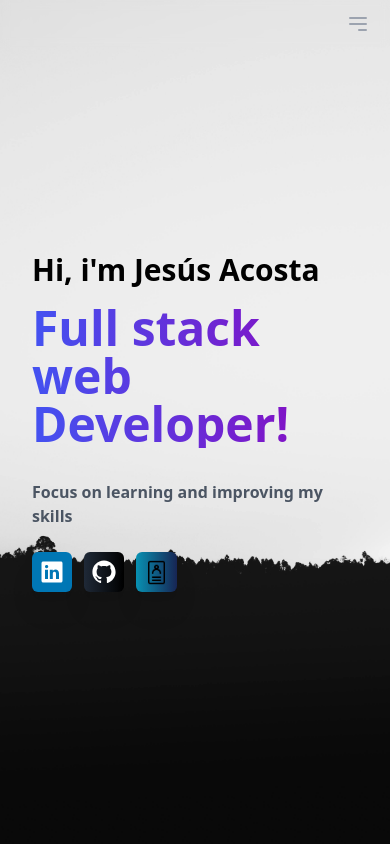
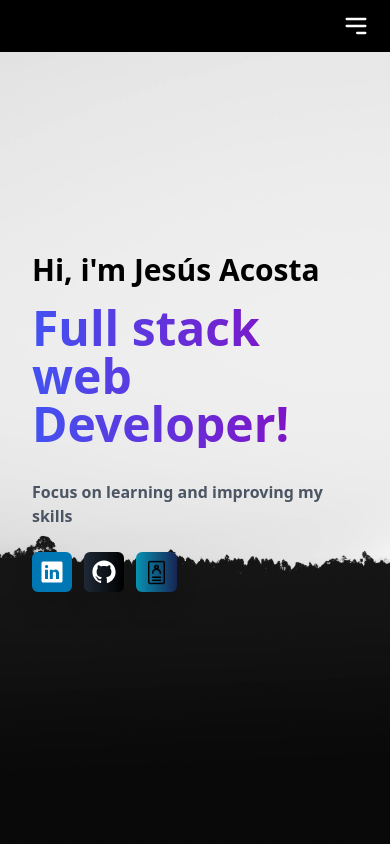
Before and after one commit to Jessuss0/Portfolio-JesusAcosta, a Next.js app in the folder portfolio-jesusacosta/: page / in a window 390 px wide. Shown: the top 844 px of the page. Built offline with nearby package versions, Linux system fonts and the light colour scheme.

Commit message:
fix navbar mobile

```diff
--- a/portfolio-jesusacosta/src/components/navBar/navBar.jsx
+++ b/portfolio-jesusacosta/src/components/navBar/navBar.jsx
@@ -40,14 +40,14 @@ export default function NavBar() {
     <div>
       {/* Mobile Menu */}
       <div className="md:hidden fixed w-full z-50">
-        <div className="bg-transparent backdrop-blur-sm px-5 py-3 flex justify-between items-center">
+        <div className="bg-black backdrop-blur-sm px-5 py-3 flex justify-between items-center">
           <div></div>
           <button
             onClick={() => setIsMenuOpen(!isMenuOpen)}
-            className="text-gray-400 focus:outline-none"
+            className="text-white focus:outline-none"
           >
             <svg
-              className="w-6 h-6 cursor-pointer"
+              className="w-7 h-7 cursor-pointer"
               fill="none"
               stroke="currentColor"
               viewBox="0 0 24 24"
```
